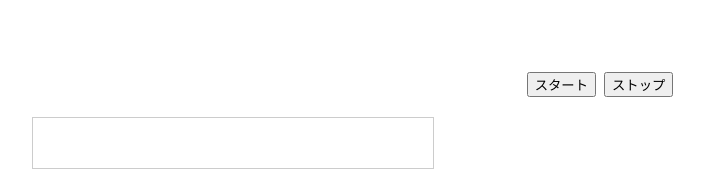
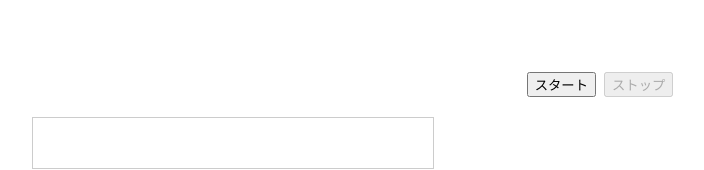
Before and after one commit to alikmpt8529/countergame, a React (Create React App) app: page / in a window 1280 px wide. Shown: the top 170 px of the page, without its empty margins (40-744 px from the left). Built offline with nearby package versions, Linux system fonts and the light colour scheme.

Commit message:
微調整、不具合対応

```diff
--- a/src/App.jsx
+++ b/src/App.jsx
@@ -19,6 +19,14 @@ function App() {
       // これにより、特にプロダクションビルドでアラートが描画より先に表示される問題を軽減します。
       timeoutId = setTimeout(() => {
         alert("ざんねん！"); // "Too bad!" - when MAX_DOTS is reached automatically
+        // アラート表示後、ドットを初期化
+        if (intervalRef.current) {
+          clearInterval(intervalRef.current);
+          intervalRef.current = null; // intervalRefもクリア
+        }
+        setDots([]);
+        setDotCount(0);
+        setStopped(true); // ゲームを停止状態にする
       }, 100); // 遅延時間を0ミリ秒から100ミリ秒に変更
     }
     // クリーンアップ関数: コンポーネントのアンマウント時や依存配列の値が変更される前にタイムアウトをクリア
@@ -67,7 +75,13 @@ function App() {
   return (
     <div style={{ padding: 32 }}>
       <button onClick={start}>スタート</button>
-      <button onClick={stop} style={{ marginLeft: 8 }}>ストップ</button>
+      <button
+        onClick={stop}
+        style={{ marginLeft: 8 }}
+        disabled={stopped || dotCount === 0} // ゲームが停止中またはドットがない場合は無効
+      >
+        ストップ
+      </button>
       {/* ボタンの配置 */}
       <div
         id="dot-container"
```
